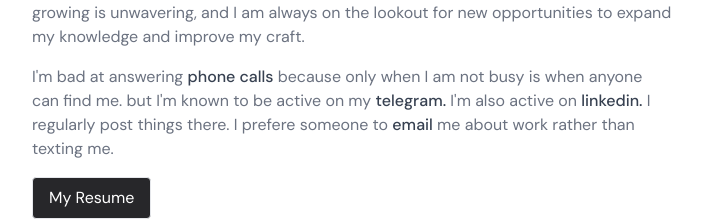
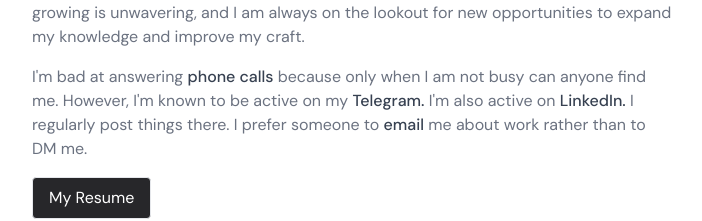
Before and after one commit to habtesellasie/my-ui_ux-portfolio, a Next.js app: page /about in a window 1280 px wide. Shown: the part 497-718 px from the top of the page, without its empty margins (288-990 px from the left). Built offline with nearby package versions, Linux system fonts and the light colour scheme; a web font is replaced by a local one.

Commit message:
Modify About page

```diff
--- a/src/app/about/page.jsx
+++ b/src/app/about/page.jsx
@@ -52,7 +52,7 @@ const About = () => {
               src='/hero-img-transparent-large.png'
               alt='hero image'
               width={189}
-              height={50}
+              height={346}
               className='small:block hidden'
             />
           </section>
@@ -84,14 +84,14 @@ const About = () => {
             >
               phone calls
             </Link>{' '}
-            because only when I am not busy is when anyone can find me. but
+            because only when I am not busy can anyone find me. However,
             I&apos;m known to be active on my{' '}
             <Link
               href={siteConfig.links.telegram}
               target='_blank'
               className='text-gray-700 font-medium hover:underline'
             >
-              telegram.
+              Telegram.
             </Link>{' '}
             I&apos;m also active on{' '}
             <Link
@@ -99,17 +99,17 @@ const About = () => {
               target='_blank'
               className='text-gray-700 font-medium hover:underline'
             >
-              linkedin.
+              LinkedIn.
             </Link>{' '}
-            I regularly post things there. I prefere someone to{' '}
+            I regularly post things there. I prefer someone to{' '}
             <Link
-              href={siteConfig.links.email}
+              href={`mailto:${siteConfig.links.email}`}
               target='_blank'
               className='text-gray-700 font-medium hover:underline'
             >
               email
             </Link>{' '}
-            me about work rather than texting me.
+            me about work rather than to DM me.
           </p>
 
           <Link
```
